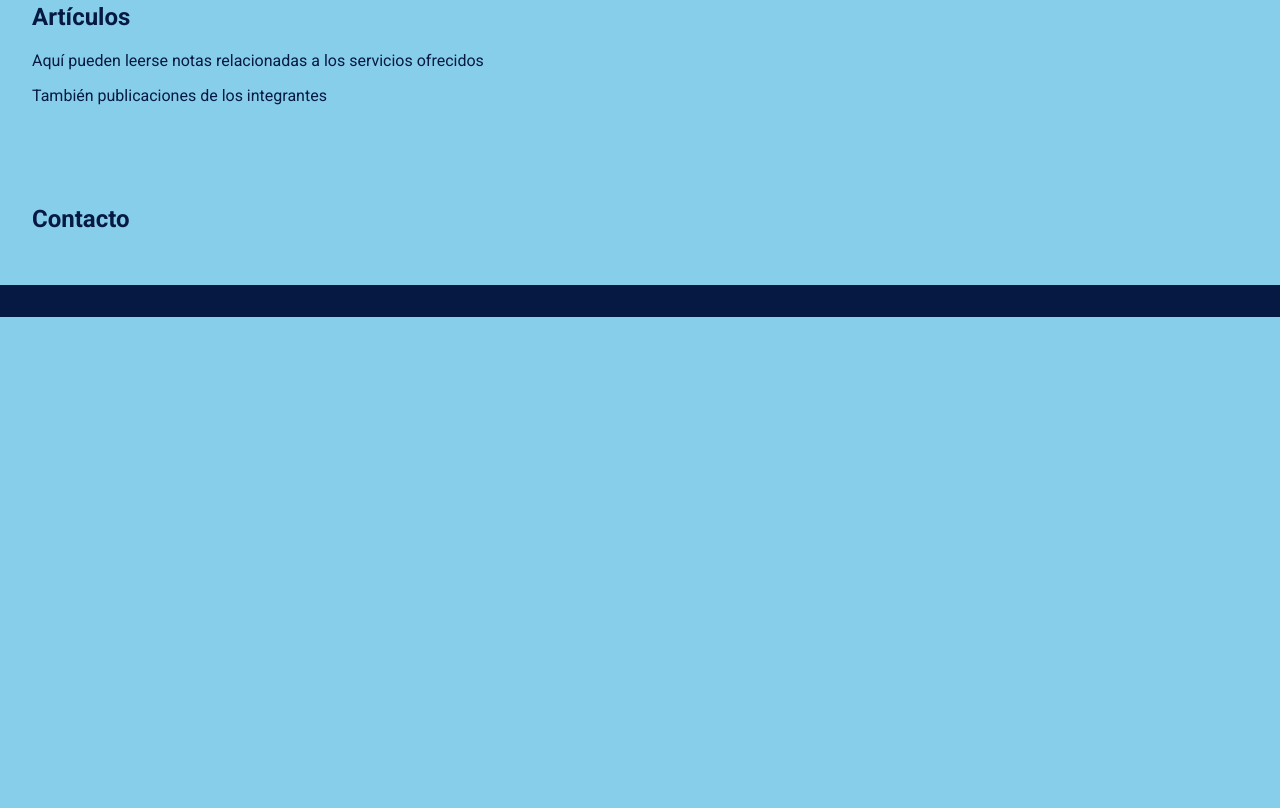
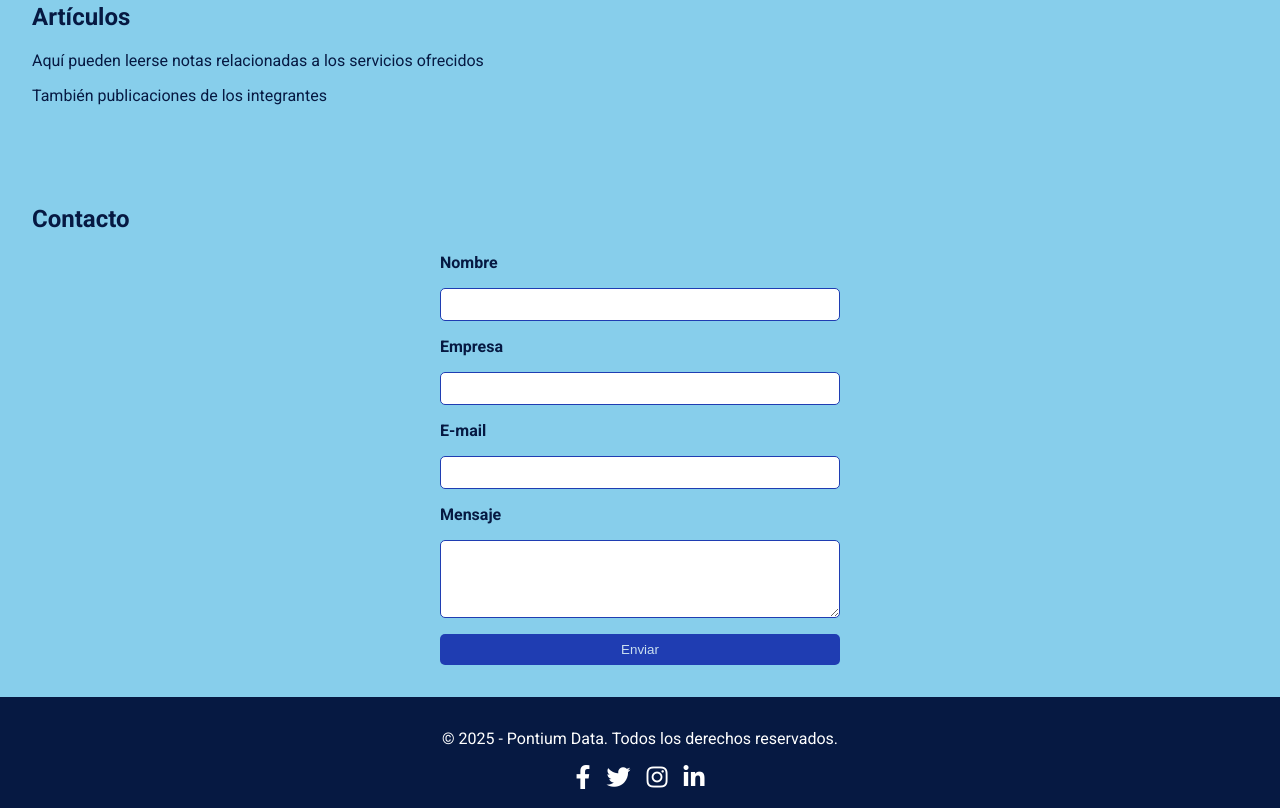
Before and after one commit to ClaudiaMetz/WebSite-PontiumData, a plain HTML site: page index.html in a window 1280 px wide. Shown: the part 1496-2304 px from the top of the page. Before the commit the page ends 1813 px from the top, so only its background shows below. Drawn offline with Linux system fonts and the light colour scheme.

Commit message:
adding more sections

```diff
--- a/index.html
+++ b/index.html
@@ -8,6 +8,10 @@
     <link
       href="https://fonts.googleapis.com/css2?family=Roboto:wght@400;700&display=swap"
       rel="stylesheet"
+    />
+    <link
+      rel="stylesheet"
+      href="https://cdnjs.cloudflare.com/ajax/libs/font-awesome/5.15.4/css/all.min.css"
     />
   </head>
   <body>
@@ -90,14 +94,38 @@
 
     <section id="contacto">
       <h2>Contacto</h2>
-      <form>
-        <!-- Formulario de contacto -->
+      <form id="contact-form">
+        <label for="nombre">Nombre</label>
+        <input type="text" id="nombre" name="nombre" required />
+
+        <label for="empresa">Empresa</label>
+        <input type="text" id="empresa" name="empresa" />
+
+        <label for="email">E-mail</label>
+        <input type="email" id="email" name="email" required />
+
+        <label for="mensaje">Mensaje</label>
+        <textarea id="mensaje" name="mensaje" rows="4" required></textarea>
+
+        <button type="submit">Enviar</button>
       </form>
     </section>
 
     <footer>
+      <p>&copy; 2025 - Pontium Data. Todos los derechos reservados.</p>
       <div class="social-icons">
-        <!-- Iconos de redes sociales -->
+        <a href="https://www.facebook.com" target="_blank"
+          ><i class="fab fa-facebook-f"></i
+        ></a>
+        <a href="https://www.twitter.com" target="_blank"
+          ><i class="fab fa-twitter"></i
+        ></a>
+        <a href="https://www.instagram.com" target="_blank"
+          ><i class="fab fa-instagram"></i
+        ></a>
+        <a href="https://www.linkedin.com" target="_blank"
+          ><i class="fab fa-linkedin-in"></i
+        ></a>
       </div>
     </footer>
 
--- a/styles.css
+++ b/styles.css
@@ -78,6 +78,39 @@ section {
   color: #666;
 }
 
+/* styles.css */
+form {
+  display: flex;
+  flex-direction: column;
+  gap: 1rem;
+  max-width: 400px;
+  margin: 0 auto;
+}
+
+label {
+  font-weight: bold;
+}
+
+input,
+textarea {
+  padding: 0.5rem;
+  border: 1px solid #1f3db2;
+  border-radius: 5px;
+}
+
+button {
+  padding: 0.5rem;
+  background-color: #1f3db2;
+  color: #cadfef;
+  border: none;
+  border-radius: 5px;
+  cursor: pointer;
+}
+
+button:hover {
+  background-color: #0f75f0;
+}
+
 footer {
   background-color: #061942;
   color: white;
@@ -90,3 +123,13 @@ footer {
   justify-content: center;
   gap: 1rem;
 }
+
+.social-icons a {
+  color: white;
+  font-size: 1.5rem;
+  text-decoration: none;
+}
+
+.social-icons a:hover {
+  color: #0f75f0;
+}
```
